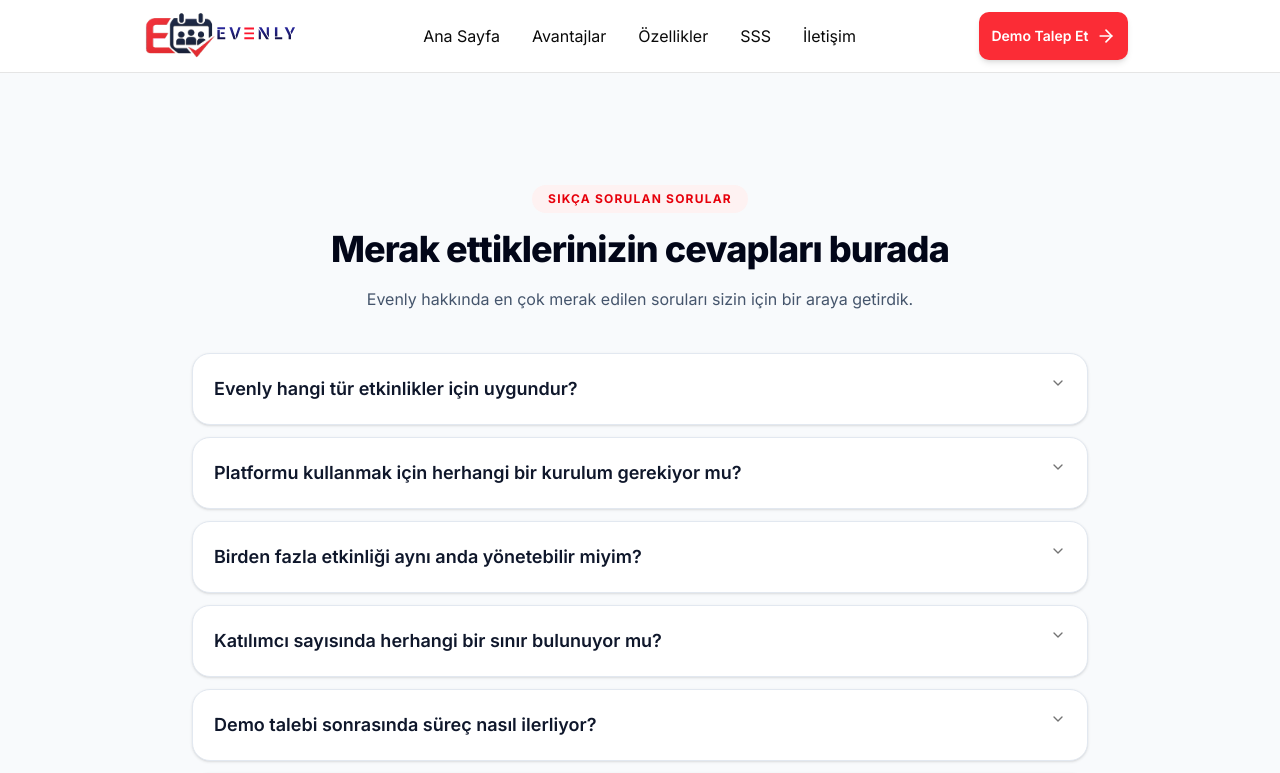
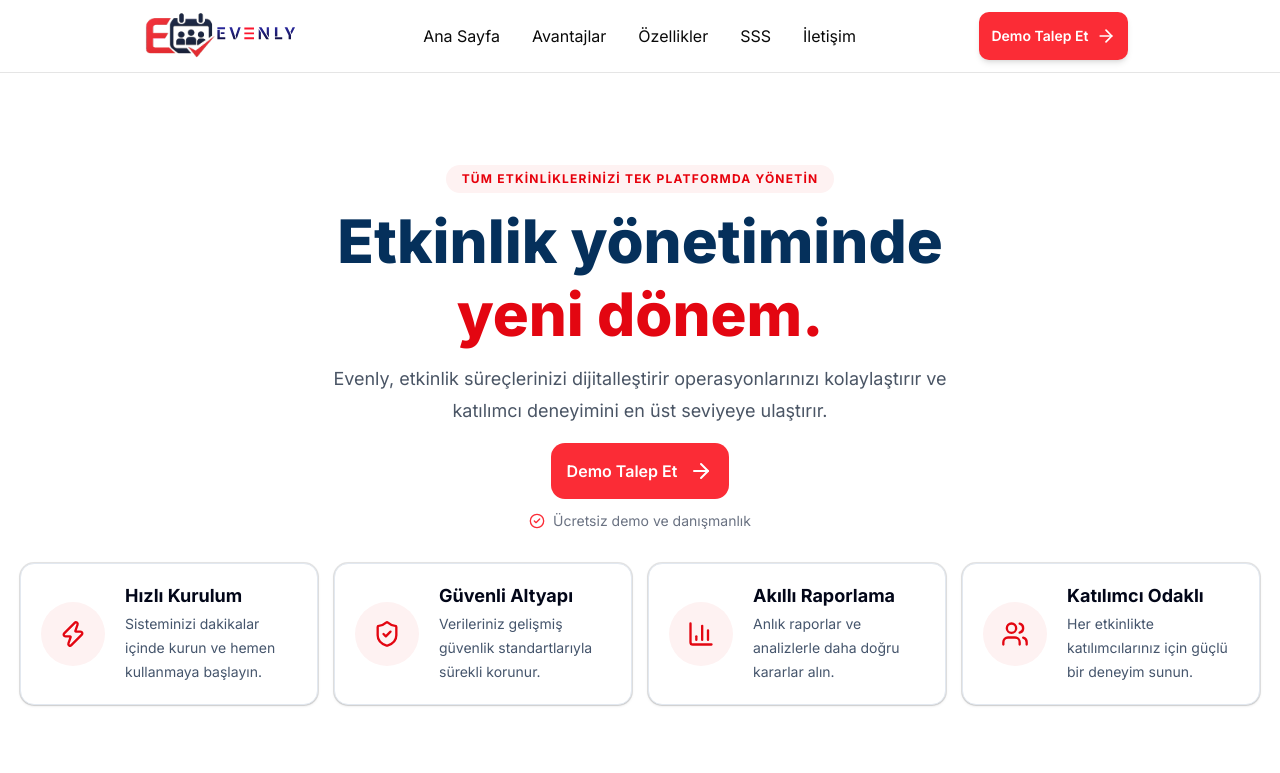
Before and after one commit to beyzaisil/Evenly-Landing, a Next.js app: page / in a window 1280 px wide. Shown: the top 773 px of the page. Built offline with nearby package versions, Linux system fonts and the light colour scheme.

Commit message:
add hero section

```diff
--- a/app/page.tsx
+++ b/app/page.tsx
@@ -3,12 +3,15 @@ import { DemoSection } from "@/components/sections/demo-section"
 import { FaqSection } from "@/components/sections/faq-section";
 import { FooterSection } from "@/components/sections/footer-section";
 import { AdvantageSections } from "@/components/sections/advantage-section";
+import { HeroSection } from "@/components/sections/hero-section";
+
 export default function Home() {
   return (
     <>
-      <FaqSection />
+      <HeroSection />
       <FeatureSection />
       <DemoSection />
+      <FaqSection />
       <FooterSection />
       <AdvantageSections />
     </>
--- a/components/blocks/cards/demo-card.tsx
+++ b/components/blocks/cards/demo-card.tsx
@@ -5,18 +5,8 @@ import {
   CardTitle,
 } from "@/components/ui/card";
 
-import type { DemoCardProps } from "@/types/demo-card";
-
-const toneClasses = {
-  red: {
-    background: "bg-red-50",
-    icon: "text-red-600",
-  },
-  blue: {
-    background: "bg-blue-50",
-    icon: "text-blue-600",
-  },
-};
+import type { DemoCardProps } from "@/types/demo";
+;
 
 export function DemoCard({
   icon: Icon,
@@ -24,16 +14,15 @@ export function DemoCard({
   description,
   tone,
 }: DemoCardProps) {
-  const colors = toneClasses[tone];
 
   return (
     <Card className="min-h-28 w-full flex-row items-center gap-4 rounded-xl border border-slate-200 bg-white p-4 shadow-sm transition-all duration-200 hover:-translate-y-0.5 hover:border-slate-300 hover:shadow-md sm:gap-5 sm:p-5">
       <div
-        className={`flex size-14 shrink-0 items-center justify-center rounded-full sm:size-16 ${colors.background}`}
+        className={`flex size-14 shrink-0 items-center justify-center rounded-full sm:size-16 ${tone}`}
       >
         <Icon
           aria-hidden="true"
-          className={`size-6 sm:size-7 ${colors.icon}`}
+          className={"size-6 sm:size-7"}
         />
       </div>
 
@@ -42,7 +31,7 @@ export function DemoCard({
           {title}
         </CardTitle>
 
-        <CardDescription className="text-sm leading-6 text-slate-600">
+        <CardDescription className="text-sm leading-6 text-slate-600 ">
           {description}
         </CardDescription>
       </CardHeader>
--- /dev/null
+++ b/components/sections/hero-section.tsx
@@ -0,0 +1,45 @@
+"use client"
+import { Button } from "@base-ui/react/button";
+import { CircleCheck, ArrowRight } from "lucide-react";
+import { DemoCard } from "../blocks/cards/demo-card";
+import { HeroFeatureItems } from "@/data/hero-items";
+export function HeroSection() {
+    return (
+        <section className="flex min-h-[calc(100svh-76px)] w-full bg-white">
+            <div className="mx-auto flex w-full max-w-7xl flex-1 flex-col items-center justify-center gap-[clamp(1.5rem,4vh,3rem)] px-5 py-8 text-center">
+                <div className="flex flex-col max-w-4xl items-center justify-center">
+                    <p className="inline-flex max-w-full rounded-full bg-red-50 px-3 py-1.5 text-center text-[10px] font-bold uppercase tracking-wider text-red-600 sm:px-4 sm:text-xs sm:tracking-widest">
+                        Tüm Etkinliklerinizi Tek Platformda Yönetin
+                    </p>
+                    <h1 className="mt-4 flex flex-col items-center text-3xl font-extrabold leading-[1.08] sm:text-4xl md:text-5xl lg:text-6xl">
+                        <span className="text-[#05305b] ">Etkinlik yönetiminde</span>
+                        <span className="mt-2 text-[#E30611]"> yeni dönem.</span>
+                    </h1>
+                    <p className="mt-4 max-w-2xl text-lg leading-8 text-gray-600">Evenly, etkinlik süreçlerinizi dijitalleştirir operasyonlarınızı kolaylaştırır
+                        ve katılımcı deneyimini en üst seviyeye ulaştırır.
+                    </p>
+
+                    <Button
+                        type="button"
+                        name="demo-request-button"
+                        className="mt-4 flex items-center gap-3 p-4 bg-red-500 rounded-xl text-white text-md font-semibold hover:bg-[#05305b] transition-all duration-300 hover:scale-105 cursor-pointer"
+                    >Demo Talep Et <ArrowRight aria-hidden="true" className="size-6 shrink-0" /></Button>
+
+                    <p className="mt-3 flex items-center gap-2 text-sm text-gray-500">
+                        <CircleCheck className="size-4 shrink-0 text-red-500" />Ücretsiz demo ve danışmanlık
+                    </p>
+                </div>
+
+                <div className="grid w-full grid-cols-1 gap-4 text-start sm:grid-cols-2 xl:grid-cols-4">
+                    {HeroFeatureItems.map((item) => (
+                        <DemoCard
+                            key={item.id}
+                            {...item}
+                        />
+                    ))}
+                </div>
+            </div>
+        </section>
+    );
+
+}
--- a/data/demo-card-items.ts
+++ b/data/demo-card-items.ts
@@ -1,32 +1,32 @@
-import { DemoCardProps } from "@/types/demo-card";
+import { DemoCardProps } from "@/types/demo";
 import {
-    Gift,
-    Clock3,
-    Globe,
-    Users ,
-} from "lucide-react"
+  Gift,
+  Clock3,
+  Globe,
+  Users,
+} from "lucide-react";
 
-export const DemoCardItems : DemoCardProps[] = [
-    {
+export const DemoCardItems: DemoCardProps[] = [
+  {
     id: 1,
     icon: Gift,
     title: "Ücretsiz Demo",
     description: "Platformu herhangi bir ücret ödemeden inceleyin.",
-    tone: "red",
+    tone: "bg-red-100 text-red-600",
   },
   {
     id: 2,
     icon: Clock3,
     title: "Ortalama 20 Dakika",
     description: "Kısa ve verimli bir ürün tanıtım süreci.",
-    tone: "blue",
+    tone: "bg-blue-100 text-blue-600",
   },
   {
     id: 3,
     icon: Globe,
     title: "Kurulum Gerektirmez",
     description: "Web tabanlı yapısı sayesinde hemen kullanmaya başlayın.",
-    tone: "blue",
+    tone: "bg-emerald-100 text-emerald-600",
   },
   {
     id: 4,
@@ -34,6 +34,6 @@ export const DemoCardItems : DemoCardProps[] = [
     title: "Uzman Ekip Sunumu",
     description:
       "İhtiyaçlarınıza göre kişiselleştirilmiş ürün tanıtımı ve soru-cevap oturumu.",
-    tone: "red",
+    tone: "bg-violet-100 text-violet-600",
   },
-]
+];
--- /dev/null
+++ b/data/hero-items.ts
@@ -0,0 +1,42 @@
+import { DemoCardProps } from "@/types/demo";
+import {
+    Zap,
+    ShieldCheck,
+    ChartColumn,
+    Users,
+} from "lucide-react";
+
+export const HeroFeatureItems: DemoCardProps[] = [
+    {
+        id: 1,
+        icon: Zap,
+        title: "Hızlı Kurulum",
+        description:
+            "Sisteminizi dakikalar içinde kurun ve hemen kullanmaya başlayın.",
+        tone: "bg-red-50 text-[#E30611]",
+    },
+    {
+        id: 2,
+        icon: ShieldCheck,
+        title: "Güvenli Altyapı",
+        description:
+            "Verileriniz gelişmiş güvenlik standartlarıyla sürekli korunur.",
+        tone: "bg-red-50 text-[#E30611]",
+    },
+    {
+        id: 3,
+        icon: ChartColumn,
+        title: "Akıllı Raporlama",
+        description:
+            "Anlık raporlar ve analizlerle daha doğru kararlar alın.",
+        tone: "bg-red-50 text-[#E30611]",
+    },
+    {
+        id: 4,
+        icon: Users,
+        title: "Katılımcı Odaklı",
+        description:
+            "Her etkinlikte katılımcılarınız için güçlü bir deneyim sunun.",
+        tone: "bg-red-50 text-[#E30611]",
+    },
+];
--- a/types/demo-card.ts
+++ /dev/null
@@ -1,9 +0,0 @@
-import { LucideIcon } from "lucide-react";
-
-export type DemoCardProps = {
-    id : number ;
-    icon : LucideIcon ;
-    title : string ;
-    description : string ;
-    tone : "red" | "blue" ;
-}
--- /dev/null
+++ b/types/demo.ts
@@ -0,0 +1,9 @@
+import { LucideIcon } from "lucide-react";
+
+export type DemoCardProps = {
+    id: number;
+    icon: LucideIcon;
+    title: string;
+    description: string;
+    tone: string;
+}
```
